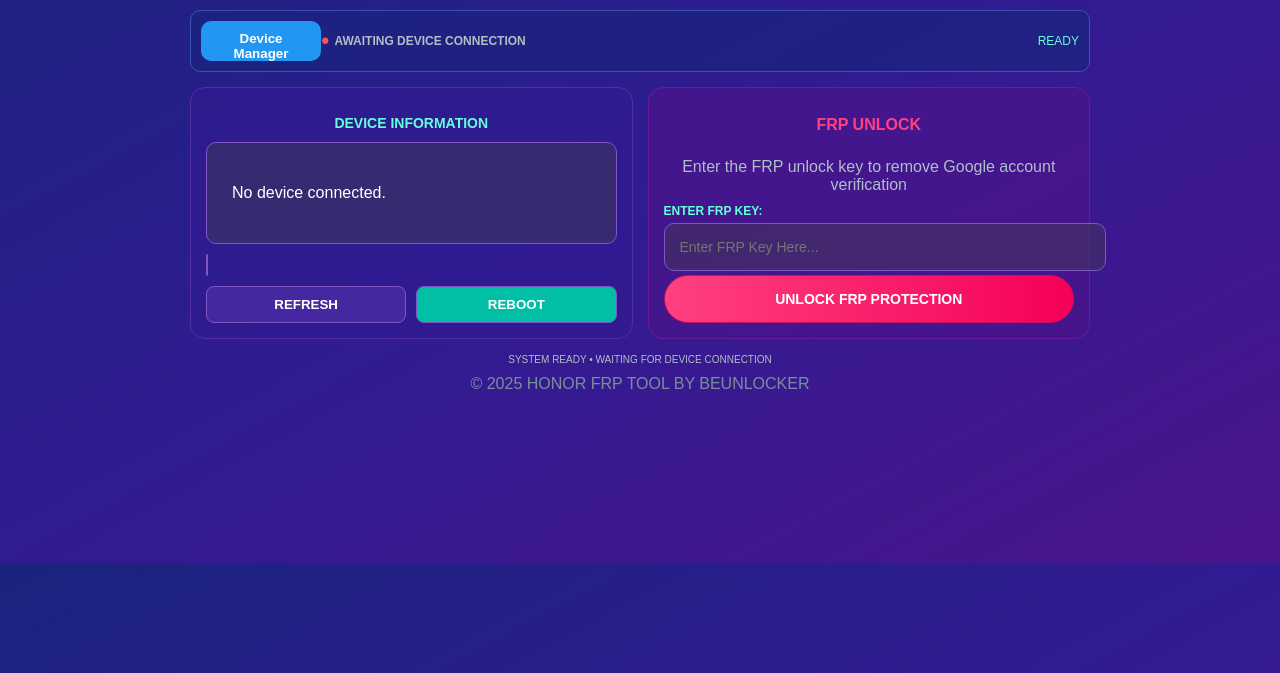
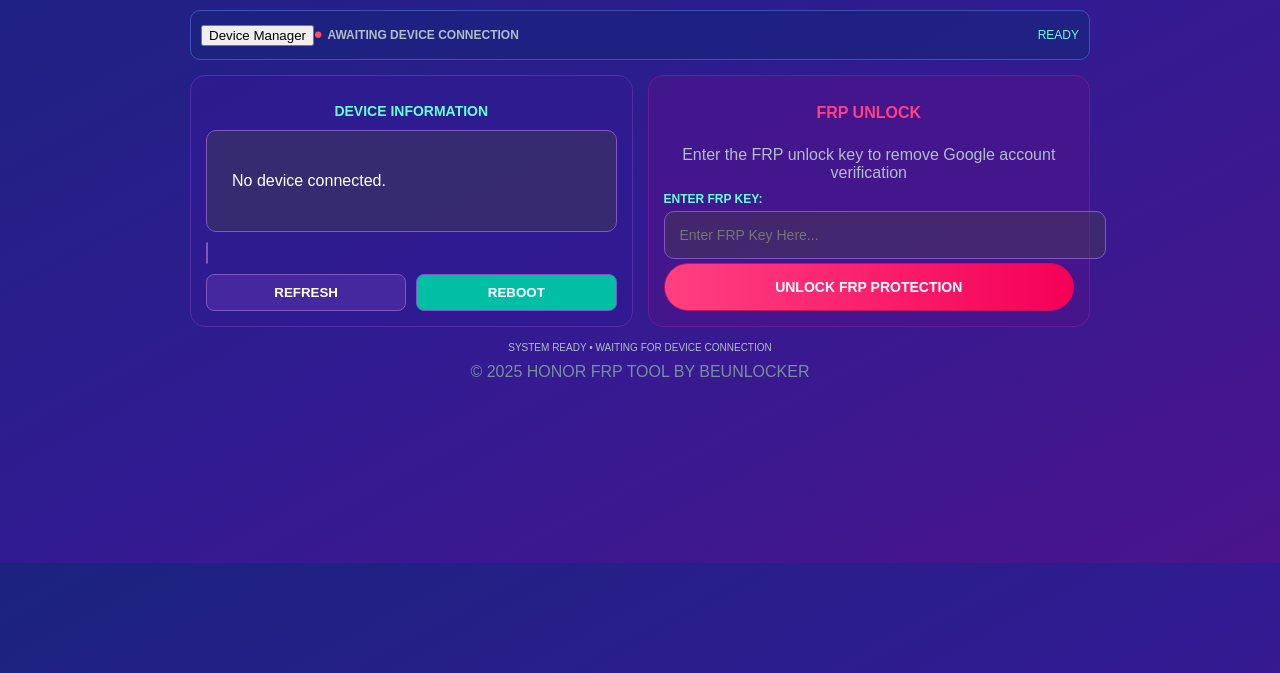
Before and after one commit to meleksaidani11/frp-tool-web, a website: page index.html in a window 1280 px wide. Shown: the part 127-800 px from the top of the page. Drawn offline with Linux system fonts and the light colour scheme.

Commit message:
Update styles.css

```diff
--- a/styles.css
+++ b/styles.css
@@ -39,12 +39,6 @@
     display: flex; align-items: center; background-color: rgba(26, 35, 126, 0.7);
     border-radius: 10px; border: 1px solid #3F51B5; padding: 10px; margin-top: 15px;
 }
-.device-manager-btn {
-    background-color: #2196F3; border-radius: 10px; color: #FFFFFF; font-weight: bold;
-    padding: 10px; border: none; cursor: pointer; width: 120px; height: 40px;
-}
-.device-manager-btn:hover { background-color: #1976D2; }
-.device-manager-btn:active { background-color: #0D47A1; }
 .connection-indicator { font-size: 24px; color: #FF5252; }
 .connection-text { font-size: 12px; font-weight: bold; color: #B0BEC5; margin-left: 5px; }
 .operation-text { font-size: 12px; color: #64FFDA; }
```
